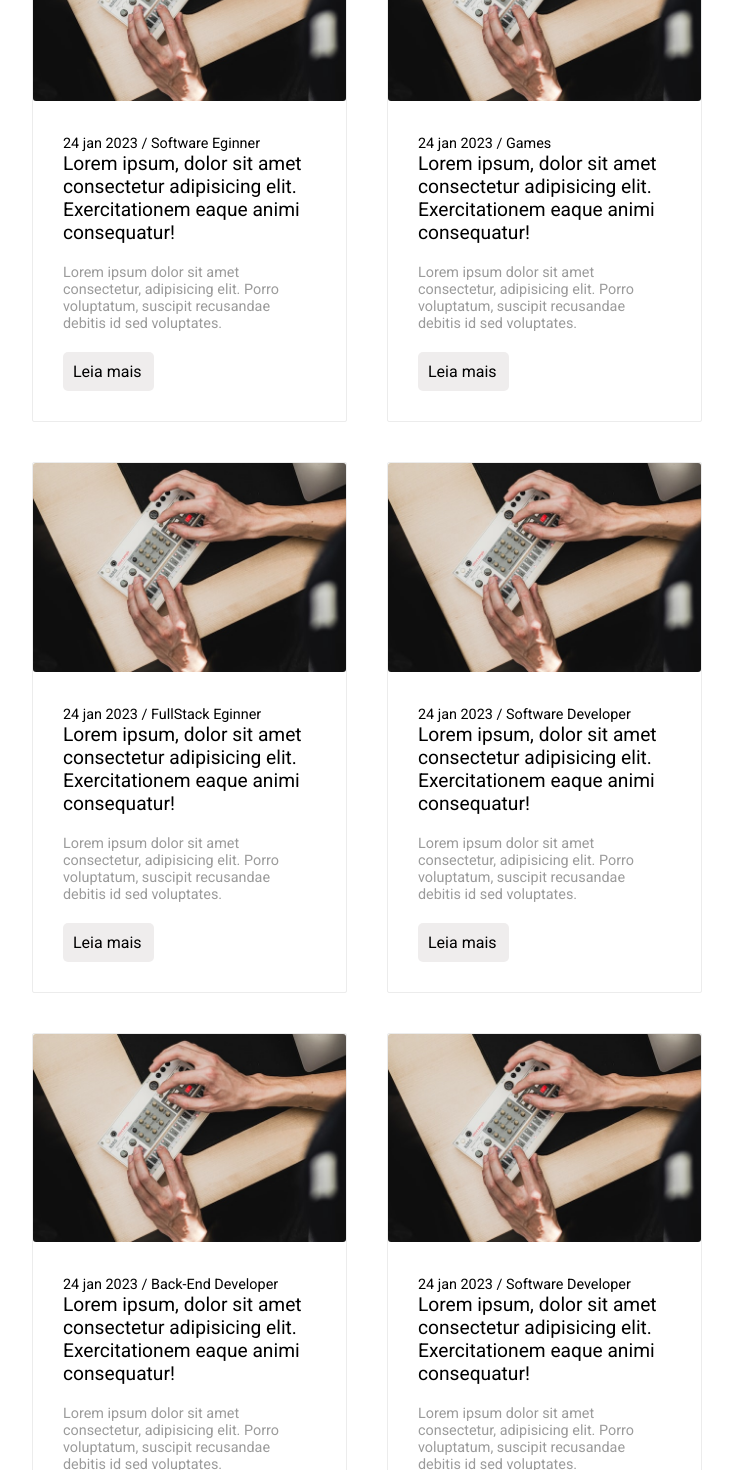
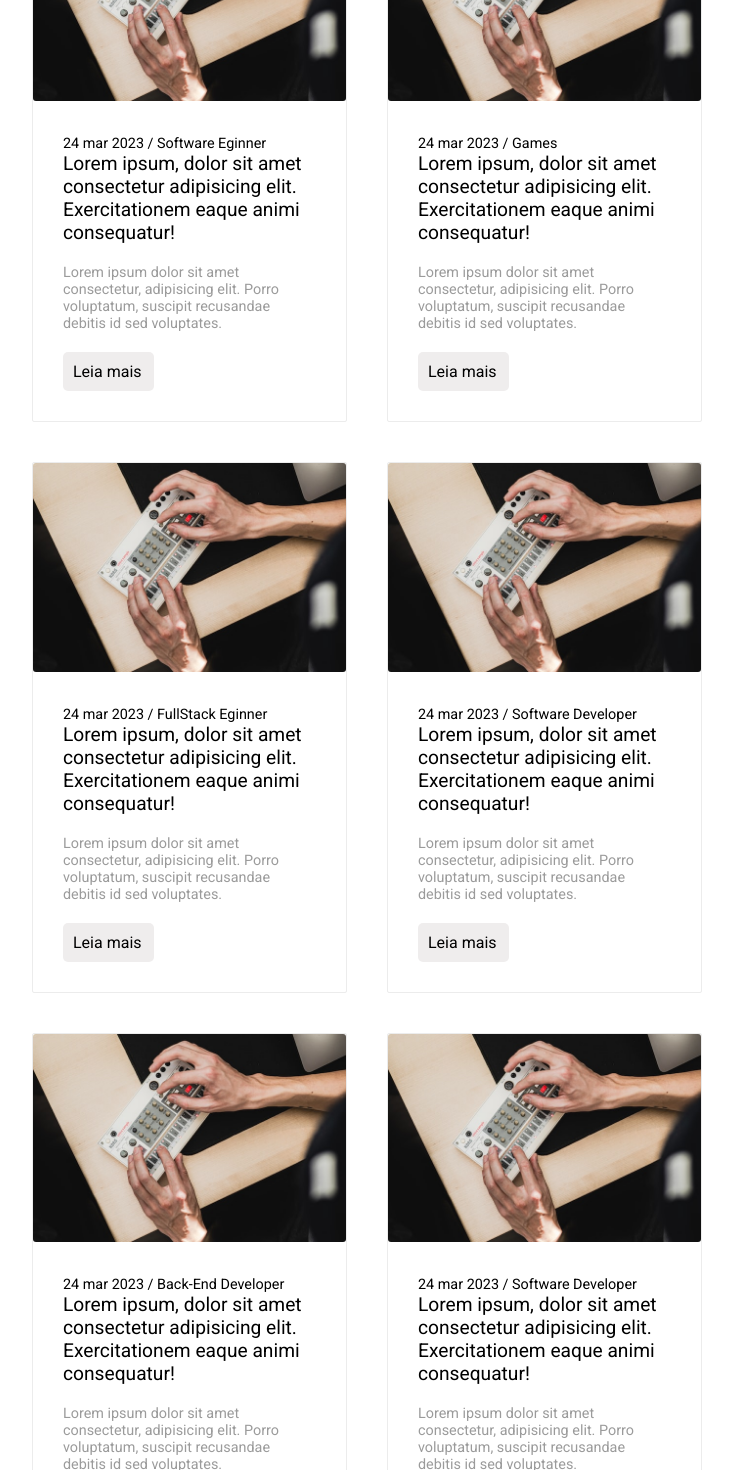
Before and after one commit to MarceloHenriqueDoriaFigueiredo/Blog-project, a React (Vite) app: page / in a window 1280 px wide. Shown: the part 400-1870 px from the top of the page, without its empty margins (273-1006 px from the left). Built offline with nearby package versions, Linux system fonts and the light colour scheme.

Commit message:
update date

```diff
--- a/src/pages/CardPost/Card.jsx
+++ b/src/pages/CardPost/Card.jsx
@@ -18,7 +18,7 @@ export function Card() {
                 </div>
 
                 <div className={styles['blog-text']}>
-                    <span>24 jan 2023 / Software Eginner</span>
+                    <span>24 mar 2023 / Software Eginner</span>
                     <a href="#" className={styles['blog-title']}>Lorem ipsum, dolor sit amet consectetur adipisicing elit. Exercitationem eaque animi consequatur!</a>
                     <p>Lorem ipsum dolor sit amet consectetur, adipisicing elit. Porro voluptatum, suscipit recusandae debitis id sed voluptates.</p>
                     <NavLink to="/Post" className={styles.content}>
@@ -33,7 +33,7 @@ export function Card() {
                 </div>
 
                 <div className={styles['blog-text']}>
-                    <span>24 jan 2023 / Games</span>
+                    <span>24 mar 2023 / Games</span>
                     <a href="#" className={styles['blog-title']}>Lorem ipsum, dolor sit amet consectetur adipisicing elit. Exercitationem eaque animi consequatur!</a>
                     <p>Lorem ipsum dolor sit amet consectetur, adipisicing elit. Porro voluptatum, suscipit recusandae debitis id sed voluptates.</p>
                     <NavLink to="/Post" className={styles.content}>
@@ -48,7 +48,7 @@ export function Card() {
                 </div>
 
                 <div className={styles['blog-text']}>
-                    <span>24 jan 2023 / FullStack Eginner</span>
+                    <span>24 mar 2023 / FullStack Eginner</span>
                     <a href="#" className={styles['blog-title']}>Lorem ipsum, dolor sit amet consectetur adipisicing elit. Exercitationem eaque animi consequatur!</a>
                     <p>Lorem ipsum dolor sit amet consectetur, adipisicing elit. Porro voluptatum, suscipit recusandae debitis id sed voluptates.</p>
                     <NavLink to="/Post" className={styles.content}>
@@ -63,7 +63,7 @@ export function Card() {
                 </div>
 
                 <div className={styles['blog-text']}>
-                    <span>24 jan 2023 / Software Developer</span>
+                    <span>24 mar 2023 / Software Developer</span>
                     <a href="#" className={styles['blog-title']}>Lorem ipsum, dolor sit amet consectetur adipisicing elit. Exercitationem eaque animi consequatur!</a>
                     <p>Lorem ipsum dolor sit amet consectetur, adipisicing elit. Porro voluptatum, suscipit recusandae debitis id sed voluptates.</p>
                     <NavLink to="/Post" className={styles.content}>
@@ -78,7 +78,7 @@ export function Card() {
                 </div>
 
                 <div className={styles['blog-text']}>
-                    <span>24 jan 2023 / Back-End Developer</span>
+                    <span>24 mar 2023 / Back-End Developer</span>
                     <a href="#" className={styles['blog-title']}>Lorem ipsum, dolor sit amet consectetur adipisicing elit. Exercitationem eaque animi consequatur!</a>
                     <p>Lorem ipsum dolor sit amet consectetur, adipisicing elit. Porro voluptatum, suscipit recusandae debitis id sed voluptates.</p>
                     <NavLink to="/Post" className={styles.content}>
@@ -93,7 +93,7 @@ export function Card() {
                 </div>
 
                 <div className={styles['blog-text']}>
-                    <span>24 jan 2023 / Software Developer</span>
+                    <span>24 mar 2023 / Software Developer</span>
                     <a href="#" className={styles['blog-title']}>Lorem ipsum, dolor sit amet consectetur adipisicing elit. Exercitationem eaque animi consequatur!</a>
                     <p>Lorem ipsum dolor sit amet consectetur, adipisicing elit. Porro voluptatum, suscipit recusandae debitis id sed voluptates.</p>
                     <NavLink to="/Post" className={styles.content}>
--- a/src/pages/PostPage/Post.jsx
+++ b/src/pages/PostPage/Post.jsx
@@ -42,7 +42,7 @@ export function PostPage() {
             <section id={styles['post-content']} className={styles['post-container']}>
                 <h2 className={styles['sub-heading']}>
                     Lorem ipsum dolor sit amet, consectetur adipisicing.
-                    <p className={styles['author-post']}>Por: <a href="#">Lorem ipunns</a> <br /> 24/01/2023 às 11:00</p>
+                    <p className={styles['author-post']}>Por: <a href="#">Lorem ipunns</a> <br /> 24/03/2023 às 11:00</p>
                 </h2>
                 <p className={styles['post-text']}>
                     Lorem ipsum dolor sit amet consectetur adipisicing elit. Quidem odit voluptates perferendis, quis assumenda vel odio recusandae? Error voluptas unde impedit, voluptatibus quia praesentium rem minima earum nostrum nihil eaque, maiores non in laudantium expedita deleniti harum cupiditate ipsam. Veniam aliquam nihil voluptatibus. Tempore, suscipit.
```
